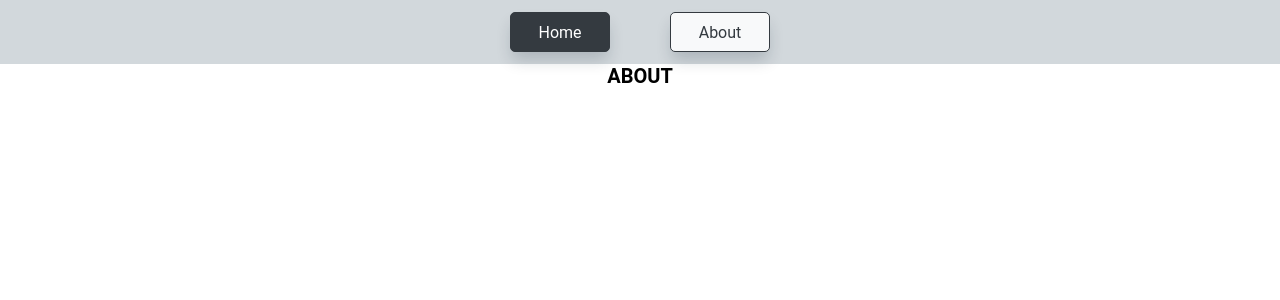
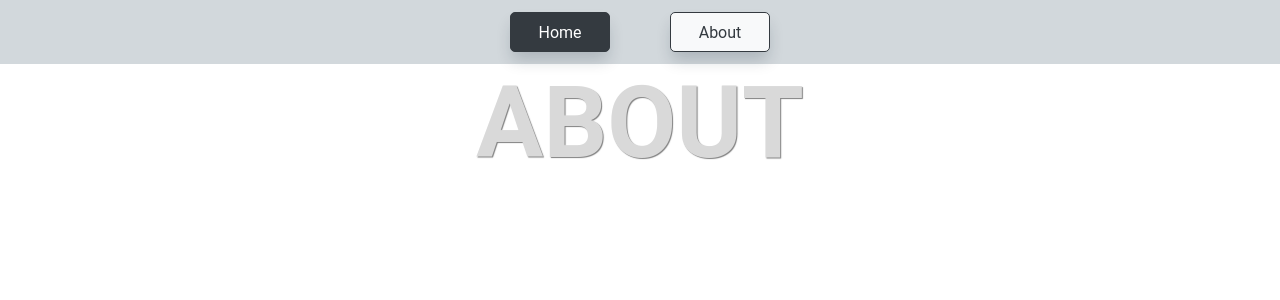
Before and after one commit to GarretHawke/React2021Q3, a React app: page /about in a window 1280 px wide. Shown: the top 300 px of the page. Built offline with nearby package versions, Linux system fonts and the light colour scheme.

Commit message:
feat: add styles to about page

```diff
--- a/src/pages/About/About.scss
+++ b/src/pages/About/About.scss
@@ -1,10 +1,14 @@
-.about-page {
+.about-wrapper {
   display: flex;
+  flex-direction: column;
   justify-content: center;
-  width: 100vw;
+  align-items: center;
 }
 
 .about-header {
-  font-size: 2rem;
+  font-size: 10rem;
+  color: #d9d9d9;
+  text-shadow: -1px -1px 1px rgba(255, 255, 255, 0.1),
+    1px 1px 1px rgba(0, 0, 0, 0.5);
   text-transform: uppercase;
 }
--- a/src/pages/About/About.tsx
+++ b/src/pages/About/About.tsx
@@ -3,8 +3,8 @@ import './About.scss';
 
 const AboutPage = (): JSX.Element => {
   return (
-    <div className="about-page">
-      <h2 className="about-header">about</h2>
+    <div className="about-wrapper">
+      <h1 className="about-header">about</h1>
     </div>
   );
 }
```
